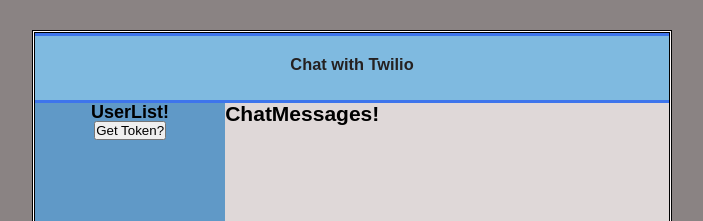
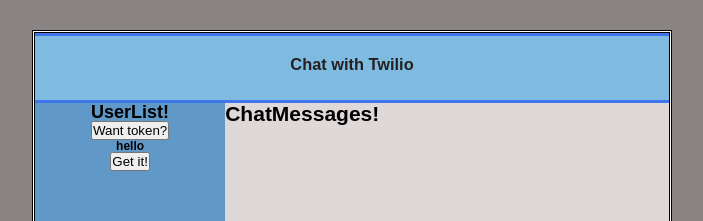
Before and after one commit to ifaidros/chat-twilio-react, a React (Create React App) app in the folder frontend/: page / in a window 1280 px wide. Shown: the top 221 px of the page, without its empty margins (288-991 px from the left). Built offline with nearby package versions, Linux system fonts and the light colour scheme.

Commit message:
Initial commit

```diff
--- a/frontend/src/components/UserList.js
+++ b/frontend/src/components/UserList.js
@@ -15,7 +15,13 @@
         <button
         onClick={this.props.handleToken}
         >
-        Get Token?
+        Want token?
+        </button>
+        <div> hello</div>
+        <button
+        onClick={this.props.handleToken}
+        >
+        Get it!
         </button>
       </div>
 
```
